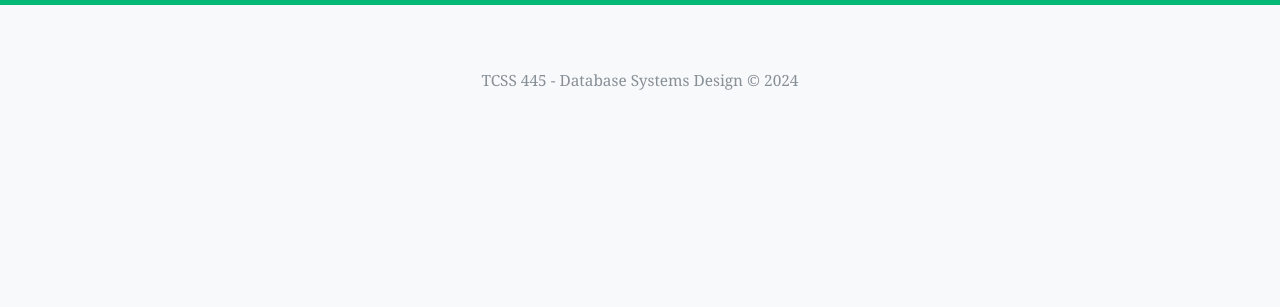
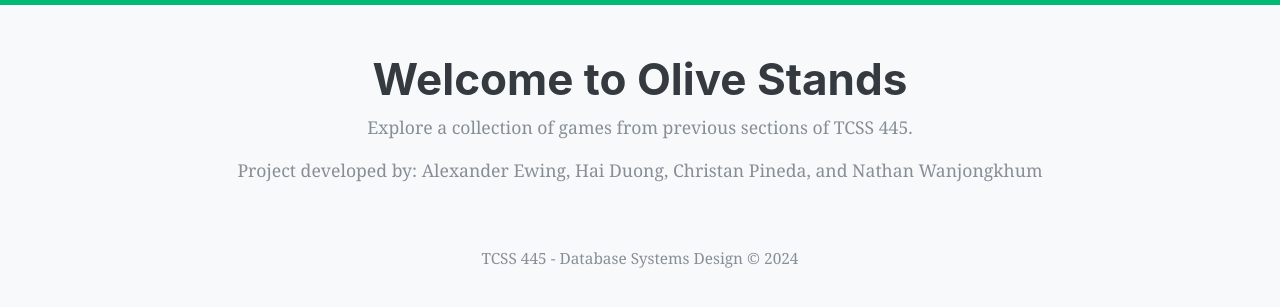
Before and after one commit to NathanWanjongkhum/Olive-Stands, a website: page public/index.html in a window 1280 px wide. Shown: the part 53-360 px from the top of the page. Drawn offline with nearby package versions, Linux system fonts and the light colour scheme; no server answers; files whose address does not match are found by name.

Commit message:
Updated HTML headers for queries and added welcome section to index.html

```diff
--- a/controllers/query5.js
+++ b/controllers/query5.js
@@ -19,8 +19,8 @@ const getUsernames = (req, res) => {
   const query = `
     SELECT "U"."Name" AS "Usernames"
     FROM Users AS "U"
-      JOIN Feedback AS "F" ON "F"."User_ID" = "U"."ID"
-      JOIN Game AS "G" ON "G"."ID" = "F"."Game_ID"
+    JOIN Feedback AS "F" ON "F"."User_ID" = "U"."ID"
+    JOIN Game AS "G" ON "G"."ID" = "F"."Game_ID"
     WHERE "F"."Rating" = 5 AND "G"."Name" = $1
   `;
 
@@ -30,7 +30,6 @@ const getUsernames = (req, res) => {
       console.error("Error fetching usernames:", err);
       res.status(500).json({ error: "Error fetching usernames list" });
     } else {
-      console.log("Query successful, returning results:", results.rows);
       res.json(results.rows);
     }
   });
--- a/public/index.html
+++ b/public/index.html
@@ -68,6 +68,16 @@
         </div>
       </div>
     </nav>
+    <div class="container mt-5">
+      <h1 class="text-center">Welcome to Olive Stands</h1>
+      <p class="text-center text-muted">
+        Explore a collection of games from previous sections of TCSS 445.
+      </p>
+      <p class="text-center text-muted">
+        Project developed by: Alexander Ewing, Hai Duong, Christan Pineda, and
+        Nathan Wanjongkhum
+      </p>
+    </div>
     <div id="gameSection" class="container mt-6" style="margin-top: 1em">
       <!-- The game section will be populated with cards for each game -->
     </div>
```
Also changed, not shown: public/query1.html (+1 -1 lines), public/query2.html (+1 -1 lines), public/query3.html (+1 -1 lines), public/query4.html (+1 -1 lines), public/query5.html (+1 -1 lines).
